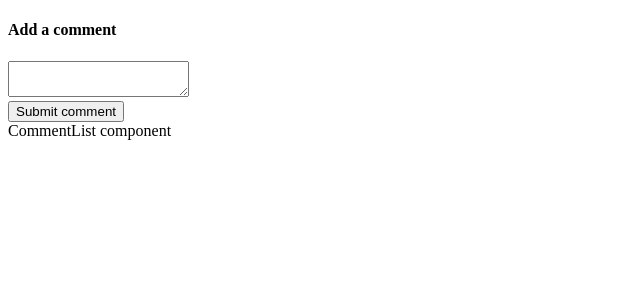
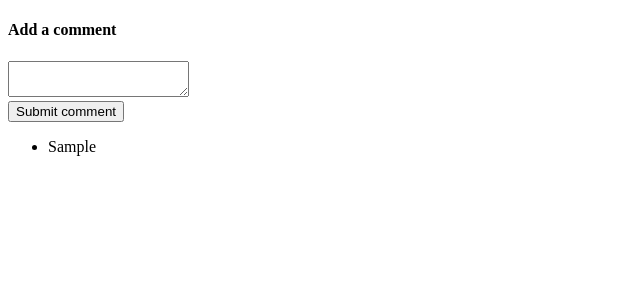
Before and after one commit to chucoyos/testing, a React (Create React App) app: page / in a window 1280 px wide. Both pictures are taken after typing "Sample" into the empty fields and a click on the button "Submit comment". Shown: the top 300 px of the page, without its empty margins (0-640 px from the left). Built offline with nearby package versions, Linux system fonts and the light colour scheme.

Commit message:
setup CommentList component and hooking to redux store

```diff
--- a/src/components/CommentList.js
+++ b/src/components/CommentList.js
@@ -1,6 +1,22 @@
 import React from 'react';
+import { connect } from 'react-redux';
 
-// eslint-disable-next-line import/no-anonymous-default-export
-export default () => {
-	return <div className='CommentList'>CommentList component</div>;
-};
+class CommentList extends React.Component {
+	renderComments() {
+		return this.props.comments.map((comment) => {
+			return <li key={comment}>{comment}</li>;
+		});
+	}
+	render() {
+		return (
+			<div className='commentList'>
+				<ul>{this.renderComments()}</ul>
+			</div>
+		);
+	}
+}
+
+function mapStateToProps(state) {
+	return { comments: state.comments };
+}
+export default connect(mapStateToProps)(CommentList);
```
